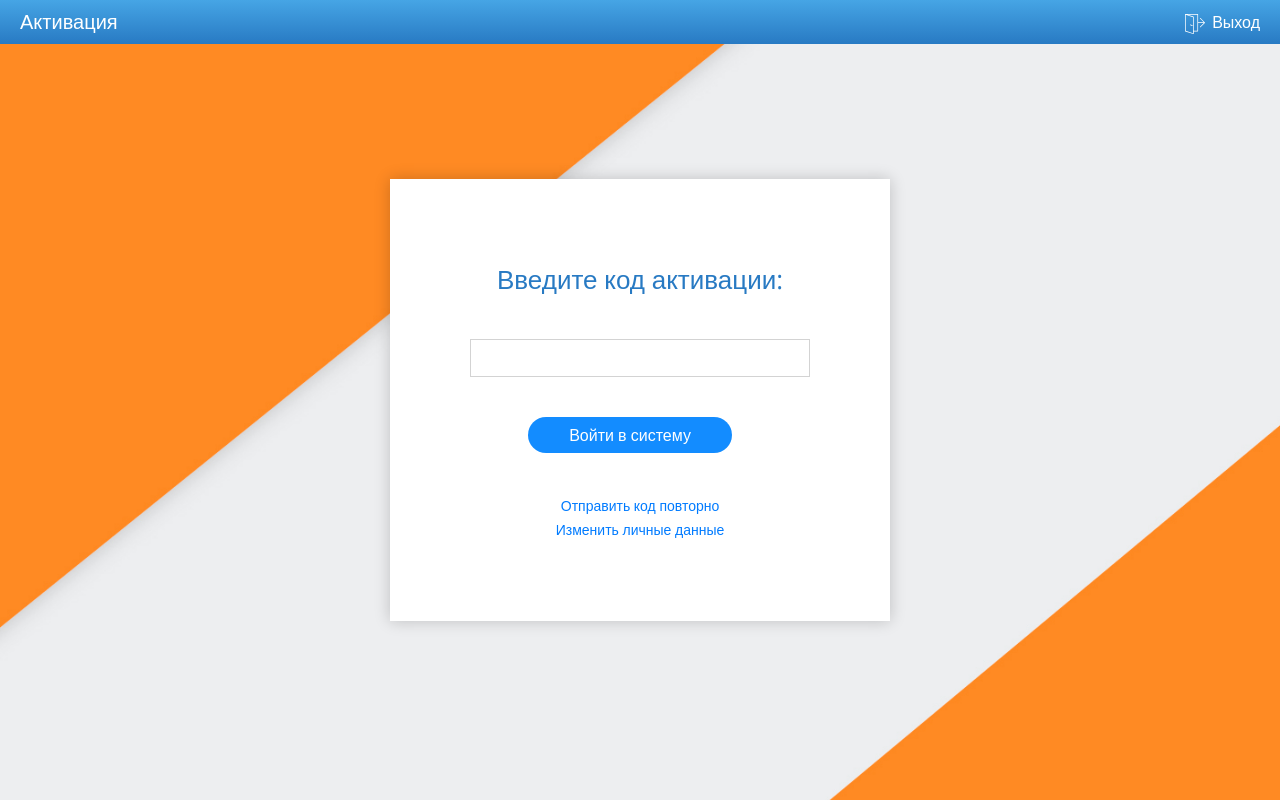
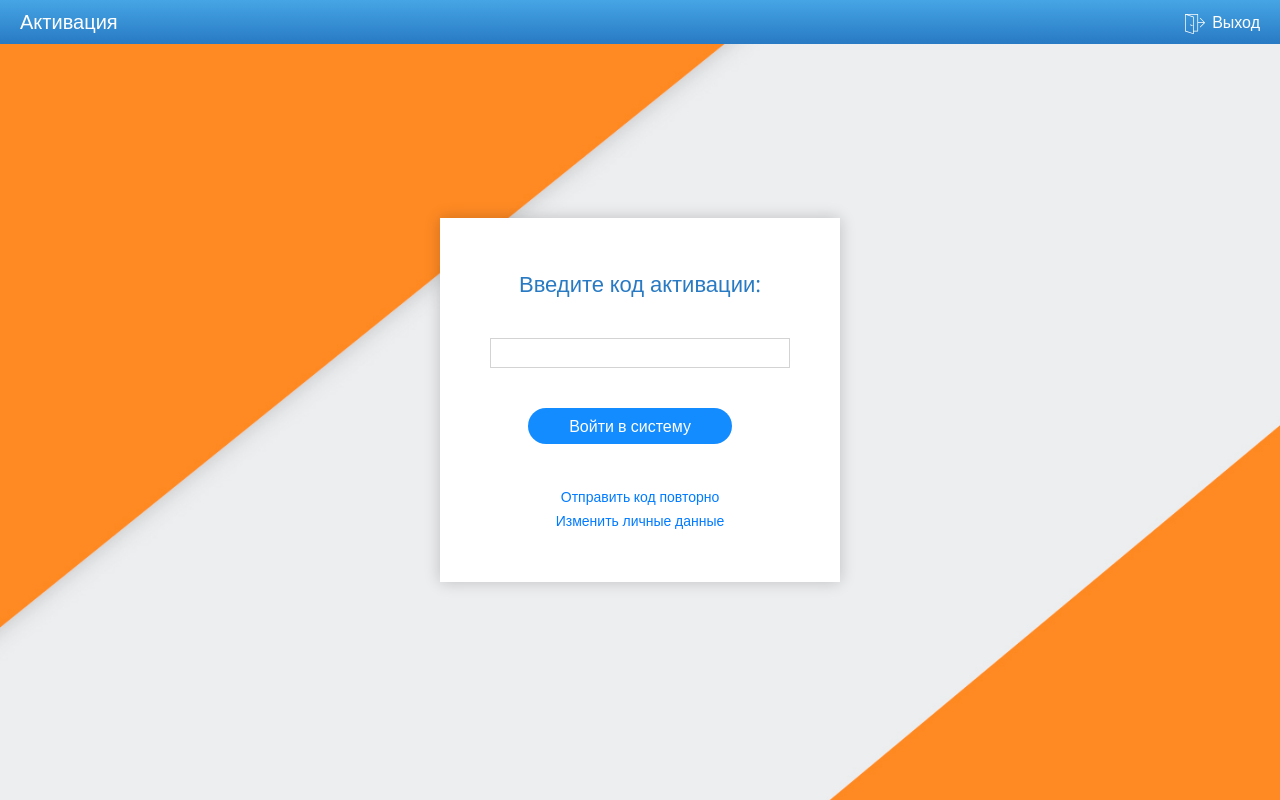
Before and after one commit to Claim2001/ICMC, a Django app: page /activate/ in a window 1280 px wide. Run offline with Django 3.2, Linux system fonts and the light colour scheme; the visitor is signed in with stand-in values (Sample User, id 1); some libraries are stand-ins or nearby versions.

Commit message:
Styles for login screen

```diff
--- a/main/static/main/css/main.css
+++ b/main/static/main/css/main.css
@@ -237,9 +237,9 @@ input.formFileInput {
 
 .login-window {
     background-color: #ffffff;
-    width: 500px;
+    width: 400px;
     margin: 0 auto;
-    padding: 80px;
+    padding: 50px;
     box-shadow: 0 0 15px rgba(0, 0, 0, 0.2);
 }
 
@@ -253,6 +253,7 @@ input.formFileInput {
     padding: 12px;
     margin-top: 40px;
     margin-bottom: 25px;
+    font-size: 14px;
     background: -moz-linear-gradient(top, #46a5e5,  #287ac3);
     background: -webkit-gradient(linear, left top, left bottom, from(#46A5E5), to(#287ac3));
 }
@@ -265,8 +266,8 @@ input.formFileInput {
     color: #287ac3;
     text-align: center;
     /* font-weight: 100; */
-    font-size: 26px;
-    line-height: 40px;
+    font-size: 22px;
+    line-height: 30px;
 }
 
 .login-window .loginFormLink {
@@ -280,19 +281,23 @@ input.formFileInput {
 
 .loginForm {
     margin-top: 30px;
-    margin-bottom: 70px;
+    margin-bottom: 50px;
 }
 
 .loginInput {
     border: 1px solid lightgray;
-    padding: 6px 12px;
+    padding: 4px 10px;
     margin-top: 12px;
     display: flex;
     flex-direction: row;
 }
 
 .loginInput .inputIcon img {
-    width: 16px;
+    width: 13px;
+}
+
+.login .login-form-element p {
+    font-size: 14px;
 }
 
 .loginInput input {
@@ -300,6 +305,7 @@ input.formFileInput {
     display: block;
     width: 100%;
     border: none;
+    font-size: 13px;
     margin-left: 10px;
 }
 
```
